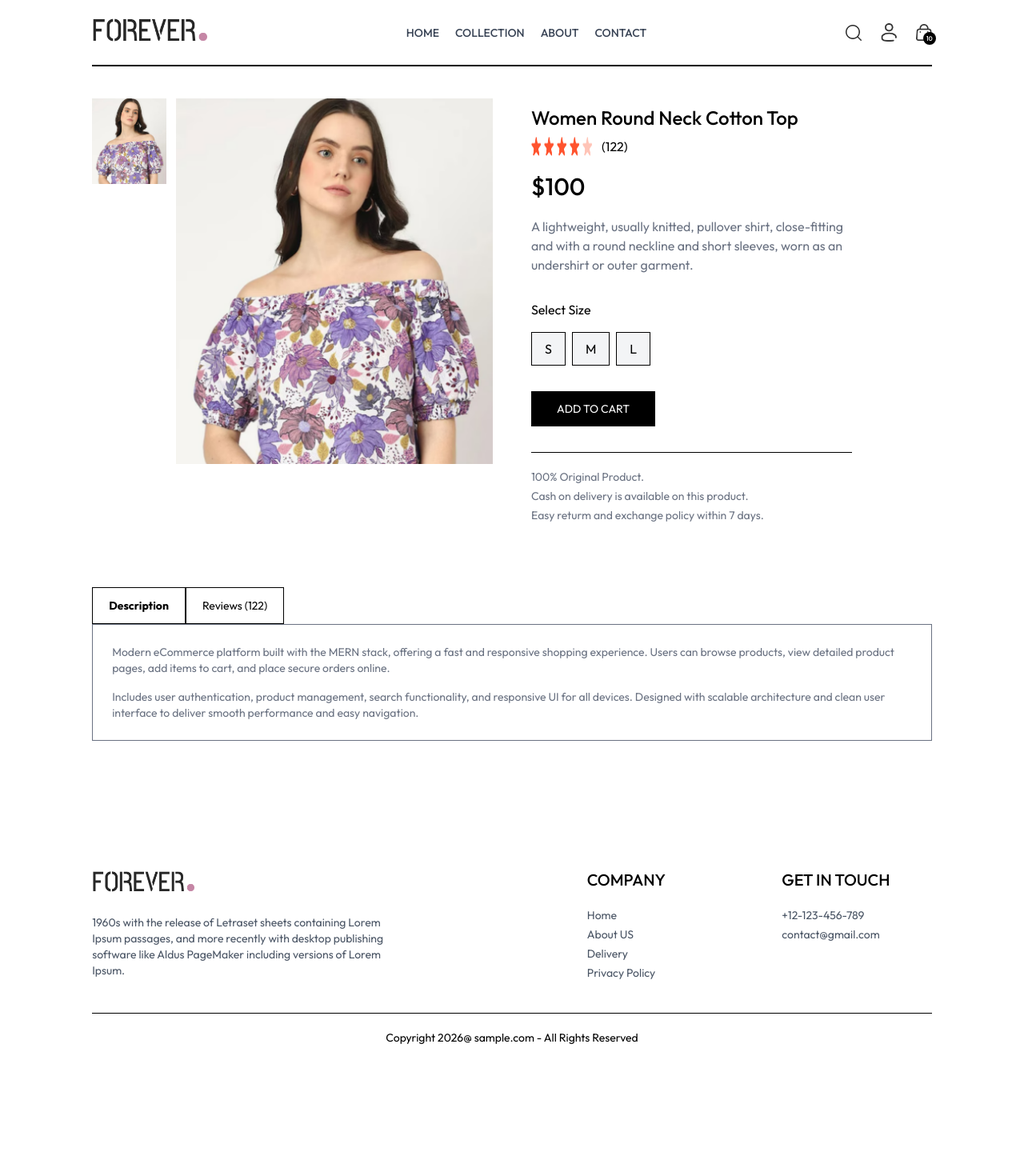
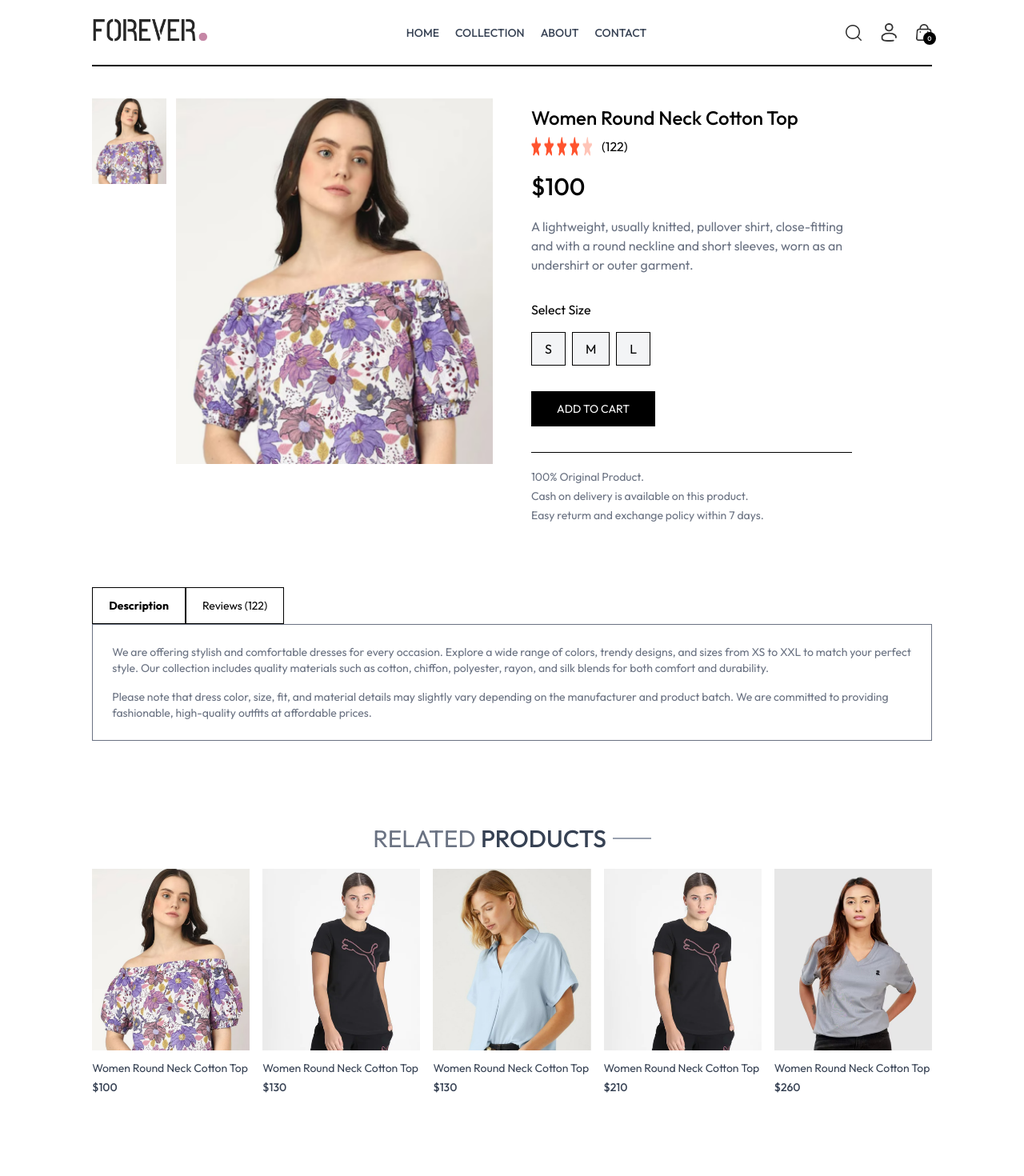
Before and after one commit to vaishnavm/onlinestore, a React (Vite) app in the folder frontend/: page /product/aaaaa in a window 1280 px wide. Shown: the top 1470 px of the page at 80% size. Before the commit the page ends 1327 px from the top, so only its background shows below. Built offline with nearby package versions, Linux system fonts and the light colour scheme.

Commit message:
feat: add cart page

```diff
--- a/frontend/src/App.jsx
+++ b/frontend/src/App.jsx
@@ -15,12 +15,19 @@
 import { ShopContext } from './context/ShopContext.jsx'
 import SearchBar from './components/SearchBar.jsx'
 
+//React toastify : https://www.npmjs.com/package/react-toastify?activeTab=dependencies
+import { ToastContainer, toast } from 'react-toastify';
+import 'react-toastify/dist/ReactToastify.css';
+
+
+
 
 // className='px-4 sm:px-[5vw] md:px-[7vw]  lg:px-[9vw]'
 
 const App = () => {
   return (
     <div className='px-4 sm:px-[5vw] md:px-[7vw]  lg:px-[9vw]' >
+      <ToastContainer/>
       <Navbar/>
       <SearchBar/>
       <Routes>
--- a/frontend/src/components/Navbar.jsx
+++ b/frontend/src/components/Navbar.jsx
@@ -5,7 +5,7 @@
 
 const Navbar = () => {
     const [visible,setVisible] = useState(false);
-    const {setShowSearch}=useContext(ShopContext)
+    const {setShowSearch,getCartCount}=useContext(ShopContext)
 
   return (
     <div className='flex items-center justify-between py-5 font-medium'>
@@ -48,7 +48,7 @@
             </div>
             <Link to='/cart' className='relative'>
                 <img src={assets.cart_icon} className='w-5 min-w-5' alt="" />
-                <p className='absolute right-[-5px] bottom-[-5px] w-4 text-center leading-4 bg-black text-white aspect-square rounded-full text-[8px]'>10</p>
+                <p className='absolute right-[-5px] bottom-[-5px] w-4 text-center leading-4 bg-black text-white aspect-square rounded-full text-[8px]'>{getCartCount()}</p>
             </Link>
             <img onClick={()=>setVisible(true)} src={assets.menu_icon} className='w-5 cursor-pointer sm:hidden' alt="" />
       </div>
--- /dev/null
+++ b/frontend/src/components/RelatedProducts.jsx
@@ -0,0 +1,41 @@
+import React, { useContext, useEffect, useState } from 'react'
+import { ShopContext } from '../context/ShopContext'
+import Title from '../components/Title'
+import ProductItem from './ProductItem'
+
+const RelatedProducts = ({category,subCategory}) => {
+
+    const {products}=useContext(ShopContext)
+    const [related,setRelated]=useState([])
+
+    useEffect(()=>{
+        if(products.length>0){
+            let productsCopy=products.slice()
+            productsCopy=productsCopy.filter((item)=>item.category===category)
+            productsCopy=productsCopy.filter((item)=>item.subCategory===subCategory)
+
+            setRelated(productsCopy.slice(0,5))
+        }
+
+    },[products])
+
+
+  return (
+    <div className='my-24'>
+        <div className='text-center text-3xl py-2'>
+            <Title text1={'RELATED'} text2={'PRODUCTS'} />
+        </div>
+
+        <div className='grid grid-cols-2 sm:grid-cols-3 md:grid-cols-4 lg:grid-cols-5 gap-4 gap-y-6 '>
+            {
+                related.map((item,index)=>(
+                    <ProductItem key={index} id={item._id} image={item.image} name={item.name} price={item.price}/>
+                ))
+            }
+        </div>
+
+    </div>
+  )
+}
+
+export default RelatedProducts
--- a/frontend/src/context/ShopContext.jsx
+++ b/frontend/src/context/ShopContext.jsx
@@ -1,5 +1,6 @@
-import React, { createContext, use, useState } from "react";
+import React, { createContext, use, useEffect, useState } from "react";
 import { products } from "../assets/assets";
+import { toast } from "react-toastify";
 
  export const ShopContext=createContext();
 
@@ -9,9 +10,65 @@
     const delivery_fee=10;
     const [search,setSearch]=useState('')
     const [showSearch,setShowSearch]=useState(false)
+    const [cartItems,setCartItems]=useState({})
+
+    const addToCart=async (itemId,size)=>{
+
+      if(!size){
+        toast.error('Select Product Size')
+        return;
+      }
+
+      let cartData=structuredClone(cartItems)
+
+      if(cartData[itemId]){
+
+        if(cartData[itemId][size]){
+          cartData[itemId][size]+=1
+        }
+        else{
+          cartData[itemId][size]=1
+        }
+
+      }
+      else{
+        cartData[itemId]={}
+        cartData[itemId][size]=1
+
+      }
+      setCartItems(cartData)
+
+    }
+
+    const getCartCount=()=>{
+      let totalCount=0
+      for(const items in cartItems){
+        for(const item in cartItems[items]){
+          try{
+            if(cartItems[items][item]>0){
+              totalCount+=cartItems[items][item]
+            }
+
+          }
+          catch(error)
+          {
+
+          }
+        }
+      }
+      return totalCount
+    }
+
+    // useEffect(()=>{
+    //   console.log(cartItems);
+    // },[cartItems])
+
+
     const value={
        products,currency,delivery_fee,
-       search,setSearch,showSearch,setShowSearch
+       search,setSearch,showSearch,setShowSearch,
+       cartItems,addToCart,
+       getCartCount
     }
 
   return (
--- a/frontend/src/pages/Cart.jsx
+++ b/frontend/src/pages/Cart.jsx
@@ -1,8 +1,68 @@
-import React from 'react'
+import React, { useContext,useState,useEffect } from 'react'
+import { ShopContext } from '../context/ShopContext'
+import Title from '../components/Title'
+import { assets } from '../assets/assets'
+
 
 const Cart = () => {
+
+  const {products,currency,cartItems}=useContext(ShopContext)
+  const [cartData,setCartData]=useState([])
+
+  useEffect(()=>{
+    const tempData=[]
+
+    for(const items in cartItems){
+      for(const item in cartItems[items]){
+        if(cartItems[items][item]>0){
+          tempData.push({
+            _id:items,
+            size:item,
+            quantity:cartItems[items][item]
+          })
+
+        }
+      }
+    }
+
+    setCartData(tempData)
+
+
+  },[cartItems])
+
   return (
-    <div>
+    <div className='border-t pt-14'>
+      <div className='text-2xl mb-3'>
+        <Title text1={'YOUR'} text2={'CART'}/>
+      </div>
+
+      <div>
+        {
+          cartData.map((item,index)=>{
+            const productData=products.find((product)=>product._id===item._id)
+            return(
+              <div className='py-4 border-t border-b text-gray-700 grid grid-cols-[4fr_0.5fr_0.5fr] sm:grid-cols-[4fr_2fr_0.5fr] items-center gap-4'>
+                <div className='flex items-start gap-6'>
+                  <img className='w-16 sm:w-20' src={productData.image[0]} alt="" />
+                  <div>
+                    <p className='text-xs sm:text-lg font-medium'>{productData.name}</p>
+                    <div className='flex items-center gap-5 mt-2'>
+                      <p>{currency}{productData.price}</p>
+                      <p className='px-2 sm:px-3 sm:py-1 border bg-slate-50'>{item.size}</p>
+                    </div>
+
+                  </div>
+                </div>
+                <input className='border max-w-10 sm:max-w-20 px-1 sm:px-2 py-1' type="number" min={1} defaultValue={item.quantity} />
+                <img className='w-4 mr-4 sm:w-5 cursor-pointer' src={assets.bin_icon} alt="" />
+              </div>
+            )
+
+          }
+
+          )
+        }
+      </div>
 
     </div>
   )
--- a/frontend/src/pages/Product.jsx
+++ b/frontend/src/pages/Product.jsx
@@ -2,15 +2,16 @@
 import { useParams } from 'react-router-dom'
 import { ShopContext } from '../context/ShopContext'
 import { assets } from '../assets/assets'
+import RelatedProducts from '../components/RelatedProducts'
 
 const Product = () => {
 
   const {productId}=useParams()
-  const {products,currency}=useContext(ShopContext)
+  const {products,currency,addToCart}=useContext(ShopContext)
   const [productData,setProductData]=useState(false)
   const [image,setImage]=useState('')
   const [size,setSize]=useState('')
-  const [quantity,setQuantity]=useState(1)
+  // const [quantity,setQuantity]=useState(1)
 
   const fetchProductData=async ()=>{
     products.map((item)=>{
@@ -70,7 +71,7 @@
                 }
               </div>
           </div>
-          <button className='bg-black text-white px-8 py-3 text-sm active:bg-gray-700'>ADD TO CART</button>
+          <button onClick={()=>addToCart(productData._id,size)} className='bg-black text-white px-8 py-3 text-sm active:bg-gray-700'>ADD TO CART</button>
           <hr className='mt-8 sm:w-4/5'/>
           <div className='text-sm text-gray-500 mt-5 flex flex-col gap-1'>
             <p>100% Original Product.</p>
@@ -88,14 +89,14 @@
           <p className='border px-5 py-3 text-sm'>Reviews (122)</p>
         </div>
         <div className='flex flex-col gap-4 border px-6 py-6 text-sm text-gray-500'>
-          <p>Modern eCommerce platform built with the MERN stack, offering a fast and responsive shopping experience.
-Users can browse products, view detailed product pages, add items to cart, and place secure orders online.</p>
-          <p>Includes user authentication, product management, search functionality, and responsive UI for all devices.
-Designed with scalable architecture and clean user interface to deliver smooth performance and easy navigation.</p>
+          <p>We are offering stylish and comfortable dresses for every occasion. Explore a wide range of colors, trendy designs, and sizes from XS to XXL to match your perfect style. Our collection includes quality materials such as cotton, chiffon, polyester, rayon, and silk blends for both comfort and durability.</p>
+          <p>Please note that dress color, size, fit, and material details may slightly vary depending on the manufacturer and product batch. We are committed to providing fashionable, high-quality outfits at affordable prices.</p>
         </div>
       </div>
 
       {/*Related Products Section */}
+
+      <RelatedProducts category={productData.category} subCategory={productData.subCategory}/>
 
 
     </div>
```
